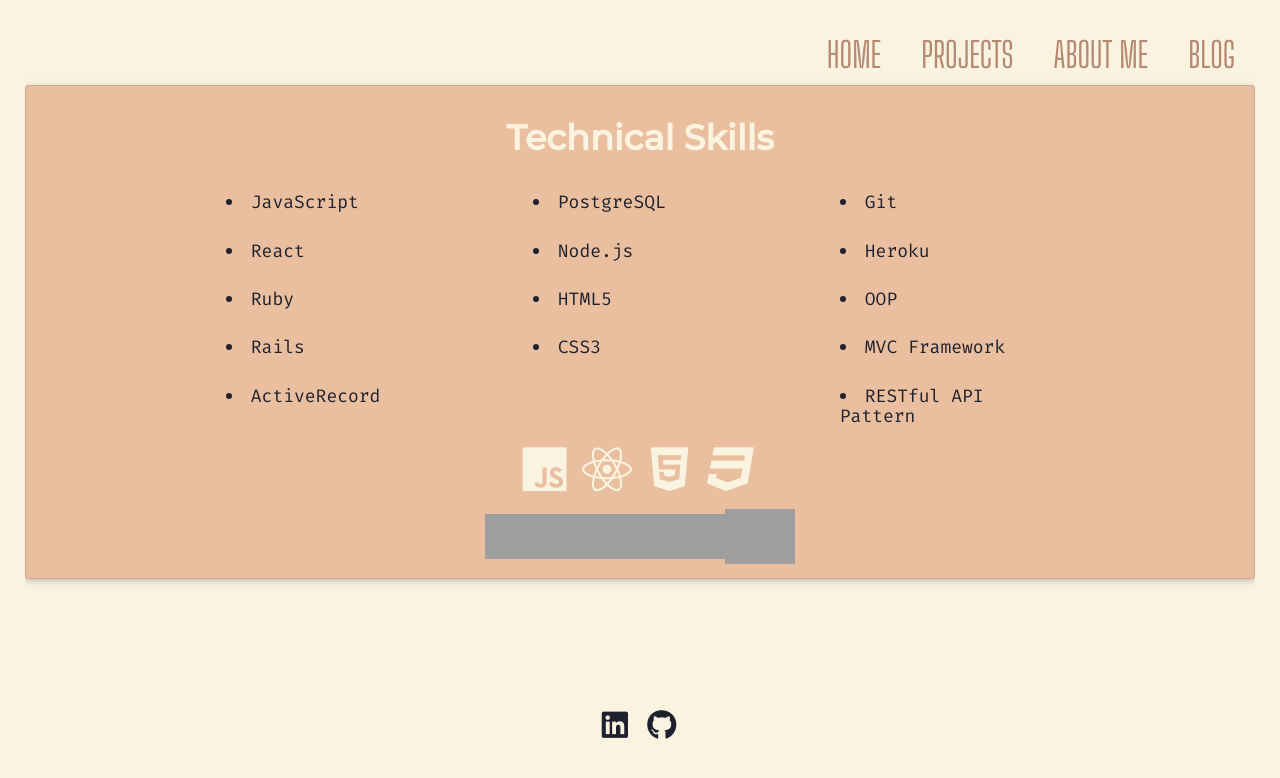
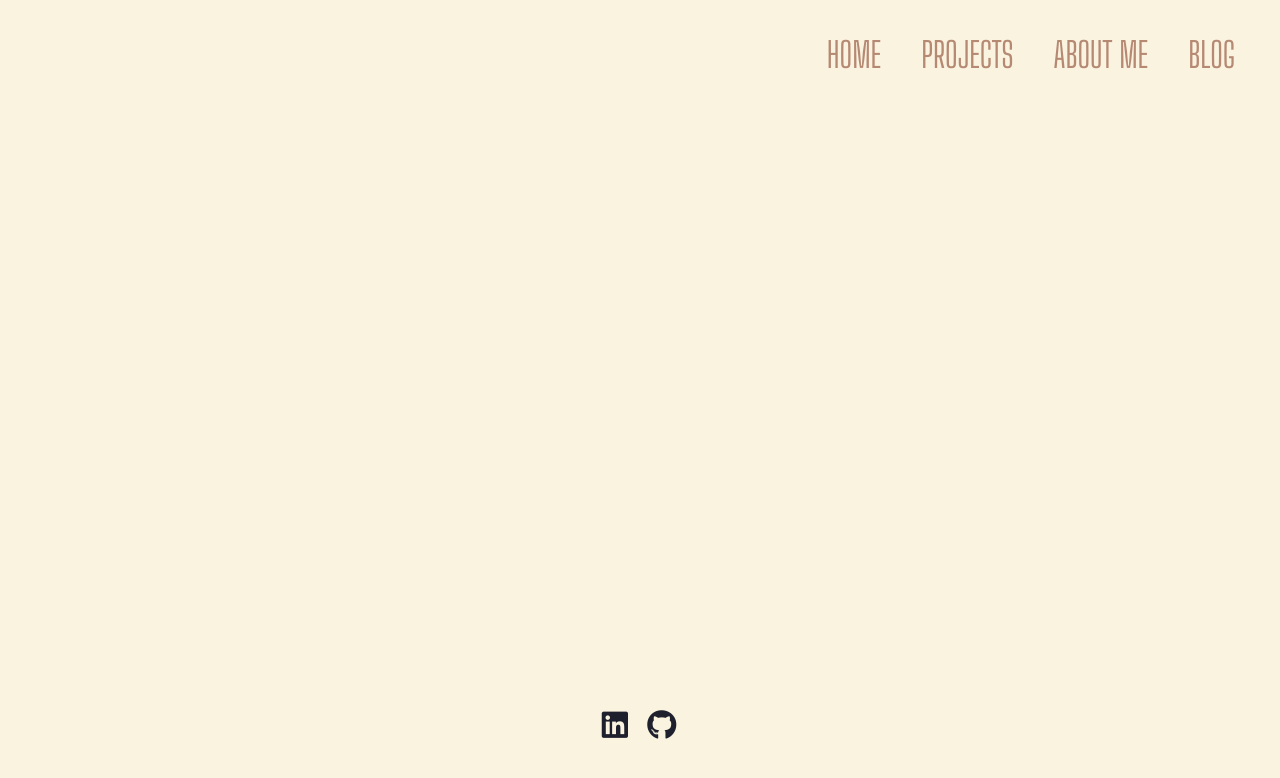
Before and after one commit to thecodeplanner/portfolio, a React (Create React App) app: page /skills in a window 1280 px wide. Shown: the top 778 px of the page. Built offline with nearby package versions, Linux system fonts and the light colour scheme; grey boxes are pictures that could not be loaded.

Commit message:
removed skills tab and cleaned up code

```diff
--- a/src/components/App.js
+++ b/src/components/App.js
@@ -3,7 +3,6 @@ import Home from './Home'
 import Navbar from './Navbar'
 import About from './About'
 import Projects from './Projects'
-import Skills from './Skills'
 import Footer from './Footer'
 
 function App() {
@@ -21,13 +20,9 @@ function App() {
           <Route exact path='/projects'>
             <Projects />
           </Route>
-          <Route exact path='/skills'>
-            <Skills />
-          </Route>
         </Switch>
         <Footer />
       </Router>
-
     </div>
   );
 }
--- a/src/components/Home.js
+++ b/src/components/Home.js
@@ -10,13 +10,10 @@ function Home() {
 return (
     <>
     <div className='ui raised segment' style={{backgroundColor:'#eabf9f'}}>
-        {/* <h1 className='title'>Melissa Mach's Portfolio</h1> */}
         <div className='homepage'>
             <span className='homepage-text'> Hi, I'm</span> <span className='name'>Melissa Mach.</span>
             <p className='homepage-text'>I'm a full-stack web developer.</p>
             <button onClick={viewWork} className="big ui black basic button">View my work <i className='arrow right icon'></i></button>
-            {/* <img className='homepage-image' src="welcome.png" alt='homepage' /> */}
-
         </div>
     </div>
     </>
--- a/src/components/ProjectCard.js
+++ b/src/components/ProjectCard.js
@@ -1,6 +1,3 @@
-import ProjectImage from './ProjectImage'
-import React, {useState} from "react"
-
 
 function ProjectCard({project}) {
 
@@ -9,11 +6,9 @@ function ProjectCard({project}) {
             <h2 className='proj-name'> {project.name} </h2>
             <p className='text-content'><a className='link' target='_blank' href={project.github}>GitHub</a> | <a className='link' target='_blank' href={project.video}>Demo</a></p>
             <p className='description'>{project.description}</p>
-
             <img className='screenshots' src={project.image[0]}></img>
             <img className='screenshots' src={project.image[1]}></img>
             <img className='screenshots' src={project.image[2]}></img>
-
         </div>
     )
 }
--- a/src/components/ProjectImage.js
+++ /dev/null
@@ -1,7 +0,0 @@
-function ProjectImage({img}) {
-    return (
-        <img className='screenshots' src={img}></img>
-    )
-}
-
-export default ProjectImage
--- a/src/components/Projects.js
+++ b/src/components/Projects.js
@@ -9,8 +9,6 @@ function Project() {
         )
     })
 
-
-
     return (
         <>
         <div className='ui raised segment ' style={{backgroundColor:'#eabf9f'}}>
@@ -20,7 +18,6 @@ function Project() {
             </div>
             </div>
             {project}
-
         </>
     )
 }
--- a/src/components/Skills.js
+++ /dev/null
@@ -1,53 +0,0 @@
-
-function Skills() {
-    return (
-        <>
-            <div className='skills'>
-                <div className='ui raised segment' style={{ backgroundColor: '#eabf9f' }}>
-                    <h1 className='title'>Technical Skills  </h1>
-                    <div className='ui four column centered grid'>
-
-                        <div className='column'>
-
-                            <li className='about-me'>JavaScript</li>
-                            <li className='about-me'>React </li>
-                            <li className='about-me'>Ruby</li>
-                            <li className='about-me'>Rails</li>
-                            <li className='about-me'>ActiveRecord </li>
-                        </div>
-
-                        <div className='column'>
-                            <li className='about-me'>PostgreSQL</li>
-                            <li className='about-me'>Node.js</li>
-                            <li className='about-me'>HTML5</li>
-                            <li className='about-me'>CSS3</li>
-                        </div>
-                        <div className='column'>
-                            <li className='about-me'>Git</li>
-
-                            <li className='about-me'>Heroku </li>
-                            <li className='about-me'>OOP</li>
-                            <li className='about-me'>MVC Framework</li>
-                            <li className='about-me'>RESTful API Pattern </li>
-                        </div>
-                    </div>
-                    <div>
-                        <i className='title js icon' id='toolbox'></i>
-                        <i className='title react icon' id='toolbox'></i>
-                        <i className='title html5 icon' id='toolbox'></i>
-                        <i className='title css3 icon' id='toolbox'></i>
-                    </div>
-                    <img className='title' src="https://icongr.am/devicon/ruby-plain.svg?size=148&color=faf3e0" alt="ruby" align="center" width="60" height="60" />
-                    <img className='title' src="https://icongr.am/devicon/rails-plain-wordmark.svg?size=148&color=faf3e0" alt="rails" align="center" width="60" height="60" />
-                    <img className='title' src="https://icongr.am/devicon/postgresql-plain.svg?size=148&color=faf3e0" alt="postgres" align="center" width="60" height="60" />
-                    <img className='title' src="https://icongr.am/devicon/bootstrap-plain.svg?size=148&color=faf3e0" alt="bootstrap" align="center" width="60" height="60" />
-                    <img className='title' src="https://icongr.am/devicon/git-plain-wordmark.svg?size=148&color=faf3e0" alt="git" align="center" width="70" height="70" />
-                </div>
-            </div>
-
-        </>
-
-    )
-}
-
-export default Skills
```
Also changed, not shown: src/components/About.js (+2 -6 lines), src/components/Navbar.js (+0 -7 lines), public/welcome.png (deleted).
